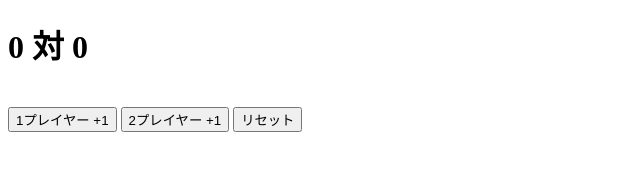
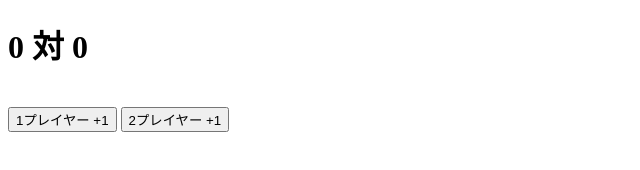
Before and after one commit to kage992/kage, a plain HTML site: page mission_6-2.html in a window 1280 px wide. Shown: the whole page, without its empty margins (0-640 px from the left). Drawn offline with Linux system fonts and the light colour scheme.

Commit message:
Add files via upload

```diff
--- a/mission_6-2.html
+++ b/mission_6-2.html
@@ -9,7 +9,7 @@
     <h1><span id="player1">0</span> 対 <span id="player2">0</span></h1><br>
         <button id="button1">1プレイヤー +1</button>
         <button id="button2">2プレイヤー +1</button>
-        <button id="reset">リセット</button>
+
 
 
     <div id="molkky"></div>
```
